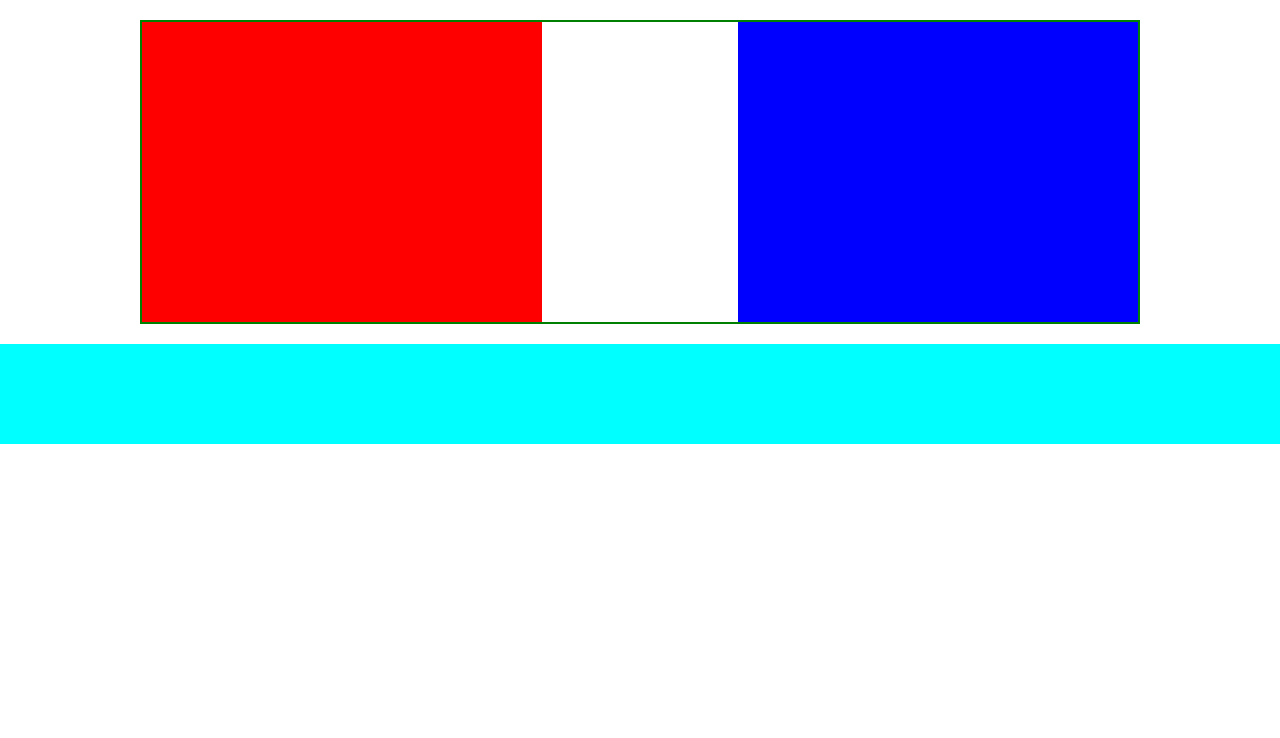
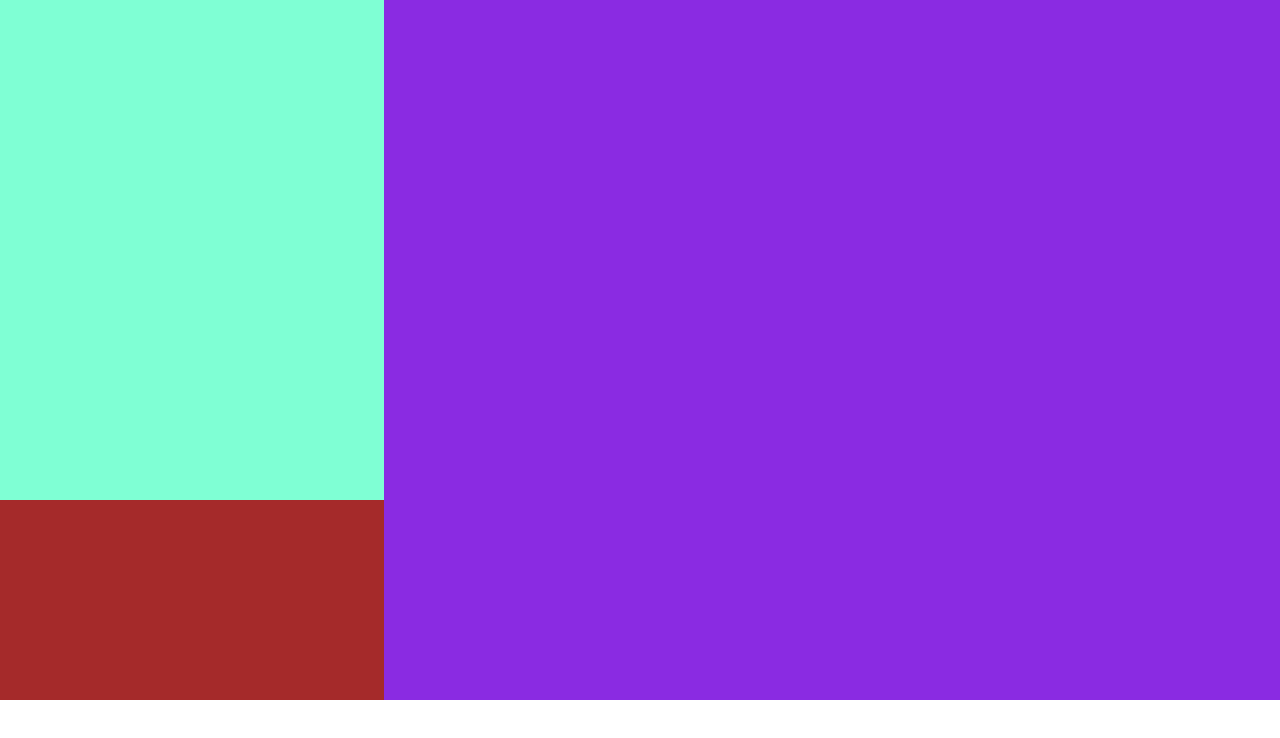
Before and after one commit to Stefano-Corradi-Boolean-61/css-float, a plain HTML site: page index.html in a window 1280 px wide. Drawn offline with Linux system fonts and the light colour scheme.

Commit message:
due colonne base

```diff
--- a/css/style.css
+++ b/css/style.css
@@ -11,29 +11,21 @@
 }
 
 main{
-  border: 2px solid green;
-  width: 1000px;
-  /* height: 600px; */
-  margin: 20px auto;
+  background-color: brown;
 }
 
-
-.box{
-  width: 400px;
-  height: 300px;
-  background-color: red;
-}
-
-.sx{
+.col{
   float: left;
 }
 
-.dx{
-  float: right;
-  background-color: blue;
+.col-left{
+  width: 30%;
+  background-color: aquamarine;
+  height: 500px;
 }
 
-footer{
-  height: 100px;
-  background-color: aqua;
+.col-right{
+  width: 70%;
+  background-color: blueviolet;
+  height: 700px;
 }
--- a/index.html
+++ b/index.html
@@ -11,8 +11,8 @@
 
   <main class="clearfix">
 
-    <div class="box sx"></div>
-    <div class="box dx"></div>
+    <aside class="col col-left"></aside>
+    <section class="col col-right"></section>
 
   </main>
 
```
